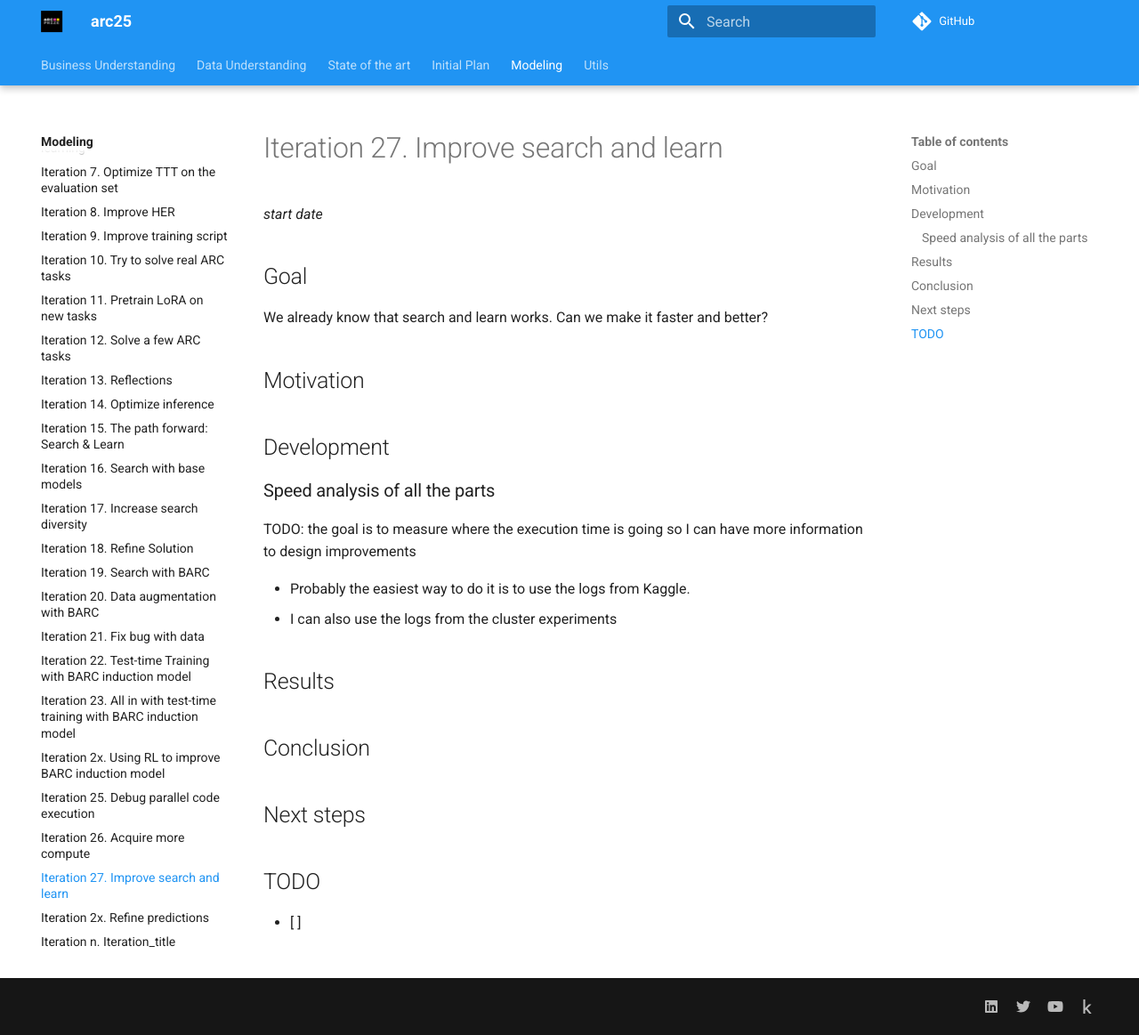
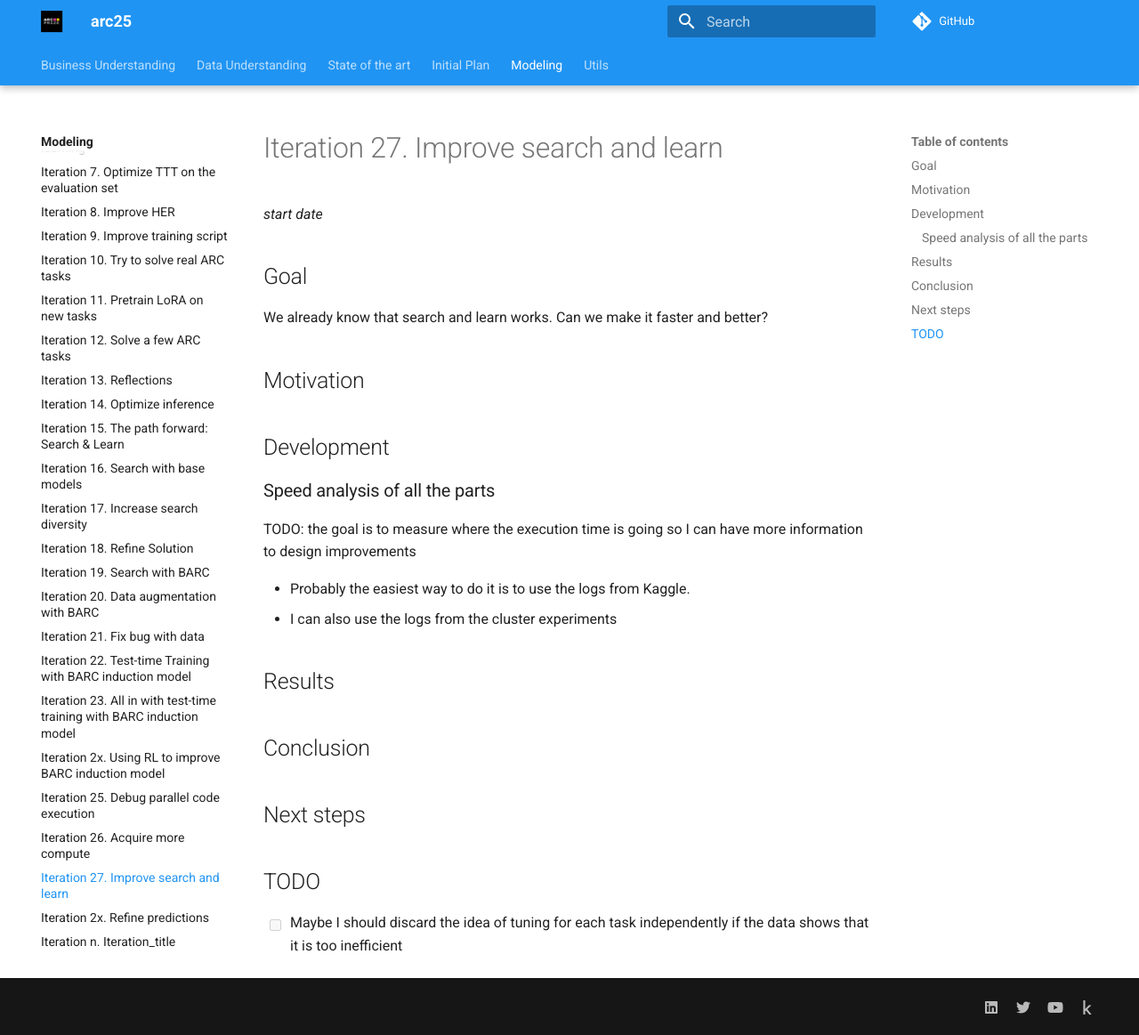
Before and after one commit to ironbar/arc25, an MkDocs documentation site: the page built from docs/modeling/Iteration_27_improve_search_and_learn.md, in a window 1280 px wide and 1163 px high. Shown: the whole window at 89% size. Built offline with MkDocs 1.6.1 and Material for MkDocs 9.7.7, drawn with Linux system fonts in a browser that asks for light colours; comment, search, counter and statistics services are not loaded.

```diff
--- a/docs/modeling/Iteration_27_improve_search_and_learn.md
+++ b/docs/modeling/Iteration_27_improve_search_and_learn.md
@@ -34,4 +34,4 @@
 
 ## TODO
 
-- [ ]
+- [ ] Maybe I should discard the idea of tuning for each task independently if the data shows that it is too inefficient
```
Also changed, not shown: 1 other file.
